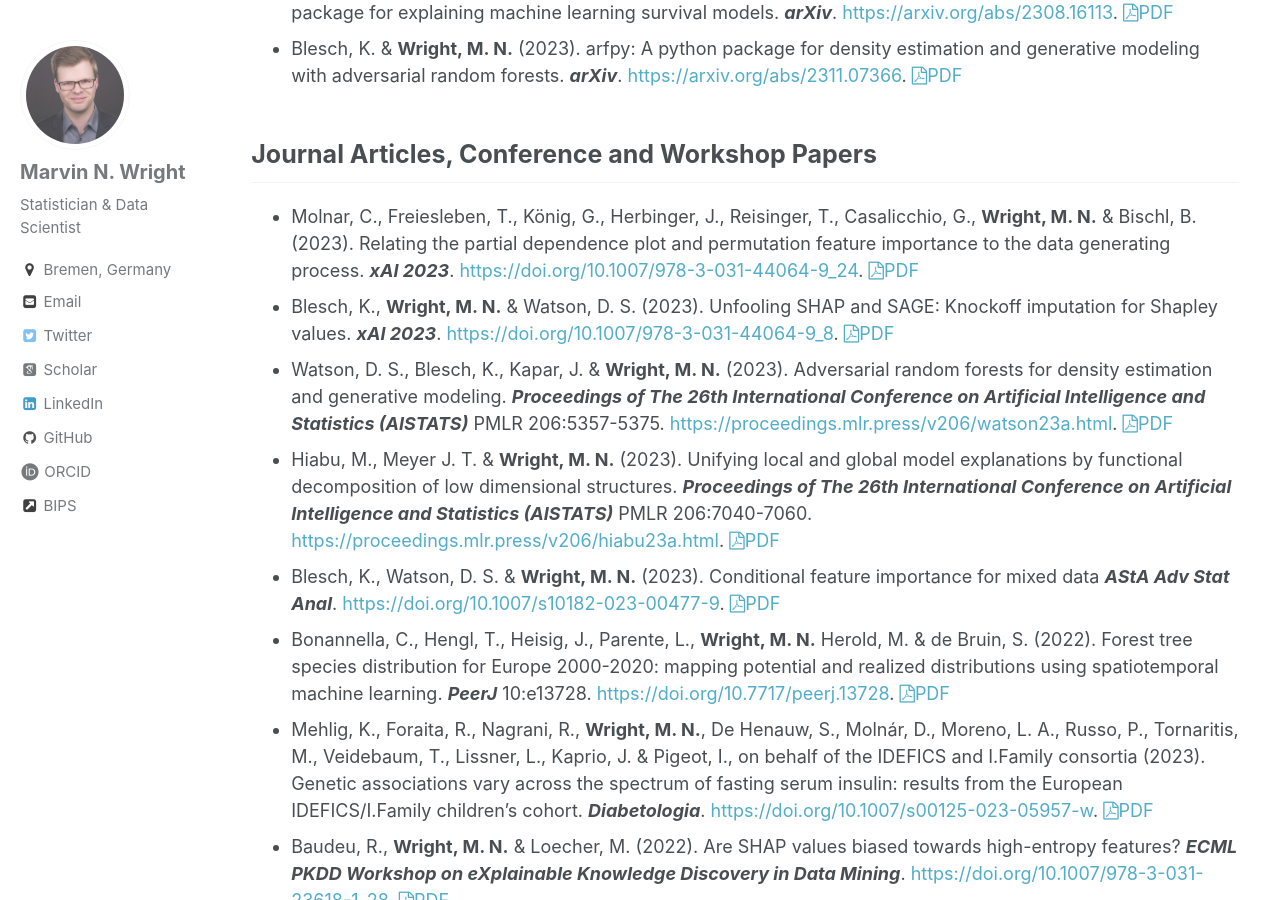
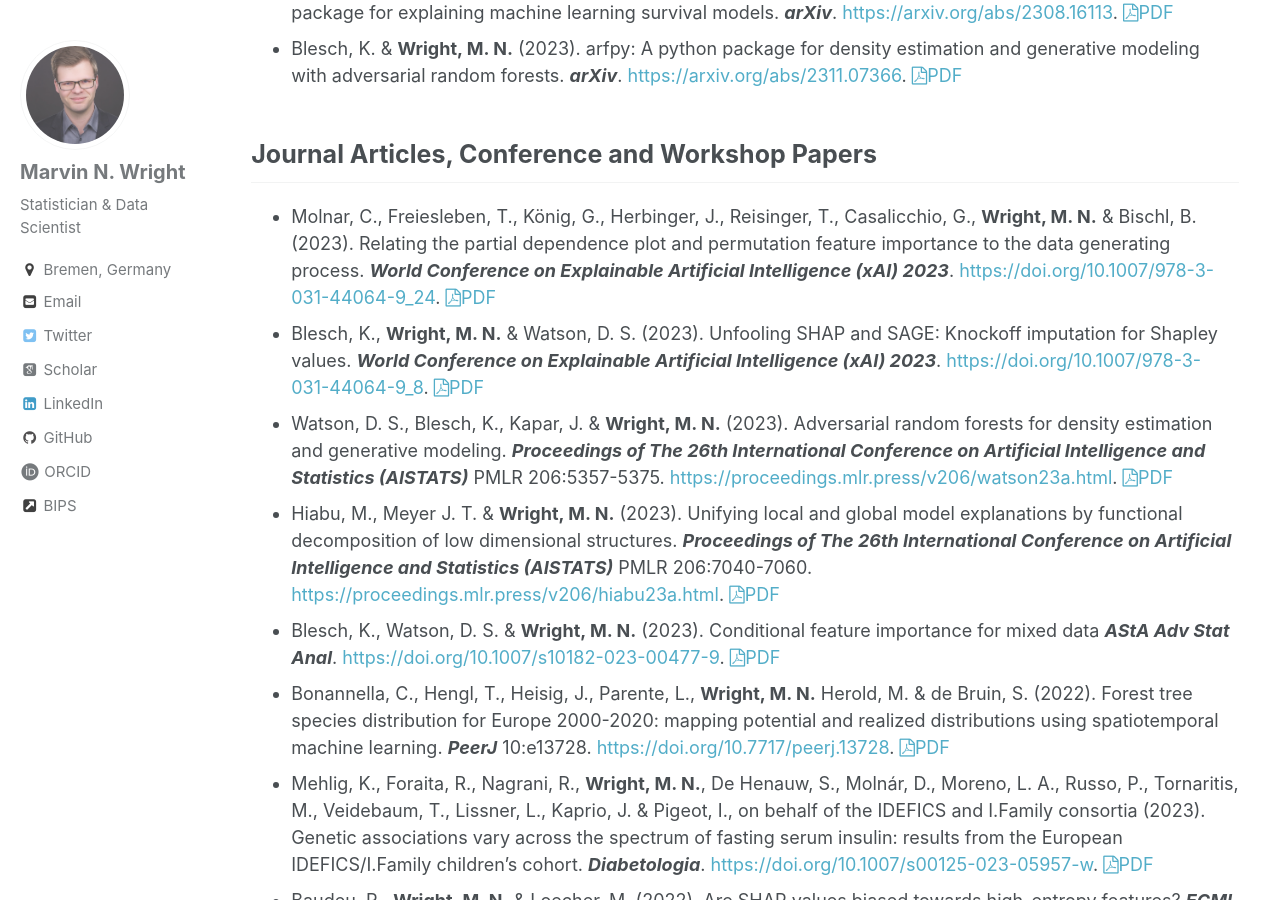
Before and after one commit to mnwright/mnwright.github.io, a Jekyll site: the page built from _pages/publications.md, in a window 1280 px wide and 900 px high, scrolled down 502 px. Built offline with Jekyll 4.4.1, drawn with Linux system fonts in a browser that asks for light colours; some web fonts are replaced.

Commit message:
fix conference name

```diff
--- a/_pages/publications.md
+++ b/_pages/publications.md
@@ -12,8 +12,8 @@ Most papers are freely available (<i class="fa fa-file-pdf-o"></i>PDF links). Ju
 * {:.pub} Blesch, K. & **Wright, M. N.** (2023). arfpy: A python package for density estimation and generative modeling with adversarial random forests. ***arXiv***. <https://arxiv.org/abs/2311.07366>. <a href="https://arxiv.org/pdf/2311.07366"><i class="fa fa-file-pdf-o"></i>PDF</a>
 
 ## Journal Articles, Conference and Workshop Papers
-* {:.pub} Molnar, C., Freiesleben, T., König, G., Herbinger, J., Reisinger, T., Casalicchio, G., **Wright, M. N.** & Bischl, B. (2023). Relating the partial dependence plot and permutation feature importance to the data generating process. ***xAI 2023***.  <https://doi.org/10.1007/978-3-031-44064-9_24>. <a href="https://link.springer.com/content/pdf/10.1007/978-3-031-44064-9_24.pdf"><i class="fa fa-file-pdf-o"></i>PDF</a>
-* {:.pub} Blesch, K., **Wright, M. N.** & Watson, D. S. (2023). Unfooling SHAP and SAGE: Knockoff imputation for Shapley values. ***xAI 2023***. <https://doi.org/10.1007/978-3-031-44064-9_8>. <a href="https://link.springer.com/content/pdf/10.1007/978-3-031-44064-9_8.pdf"><i class="fa fa-file-pdf-o"></i>PDF</a>
+* {:.pub} Molnar, C., Freiesleben, T., König, G., Herbinger, J., Reisinger, T., Casalicchio, G., **Wright, M. N.** & Bischl, B. (2023). Relating the partial dependence plot and permutation feature importance to the data generating process. ***World Conference on Explainable Artificial Intelligence (xAI) 2023***.  <https://doi.org/10.1007/978-3-031-44064-9_24>. <a href="https://link.springer.com/content/pdf/10.1007/978-3-031-44064-9_24.pdf"><i class="fa fa-file-pdf-o"></i>PDF</a>
+* {:.pub} Blesch, K., **Wright, M. N.** & Watson, D. S. (2023). Unfooling SHAP and SAGE: Knockoff imputation for Shapley values. ***World Conference on Explainable Artificial Intelligence (xAI) 2023***. <https://doi.org/10.1007/978-3-031-44064-9_8>. <a href="https://link.springer.com/content/pdf/10.1007/978-3-031-44064-9_8.pdf"><i class="fa fa-file-pdf-o"></i>PDF</a>
 * {:.pub} Watson, D. S., Blesch, K., Kapar, J. & **Wright, M. N.** (2023). Adversarial random forests for density estimation and generative modeling. ***Proceedings of The 26th International Conference on Artificial Intelligence and Statistics (AISTATS)*** PMLR 206:5357-5375. <https://proceedings.mlr.press/v206/watson23a.html>. <a href="https://proceedings.mlr.press/v206/watson23a/watson23a.pdf"><i class="fa fa-file-pdf-o"></i>PDF</a>
 * {:.pub} Hiabu, M., Meyer J. T. & **Wright, M. N.** (2023). Unifying local and global model explanations by functional decomposition of low dimensional structures. ***Proceedings of The 26th International Conference on Artificial Intelligence and Statistics (AISTATS)*** PMLR 206:7040-7060. <https://proceedings.mlr.press/v206/hiabu23a.html>. <a href="https://proceedings.mlr.press/v206/hiabu23a/hiabu23a.pdf"><i class="fa fa-file-pdf-o"></i>PDF</a>
 * {:.pub} Blesch, K., Watson, D. S. & **Wright, M. N.** (2023). Conditional feature importance for mixed data ***AStA Adv Stat Anal***. <https://doi.org/10.1007/s10182-023-00477-9>. <a href="https://link.springer.com/content/pdf/10.1007/s10182-023-00477-9.pdf"><i class="fa fa-file-pdf-o"></i>PDF</a>
```
